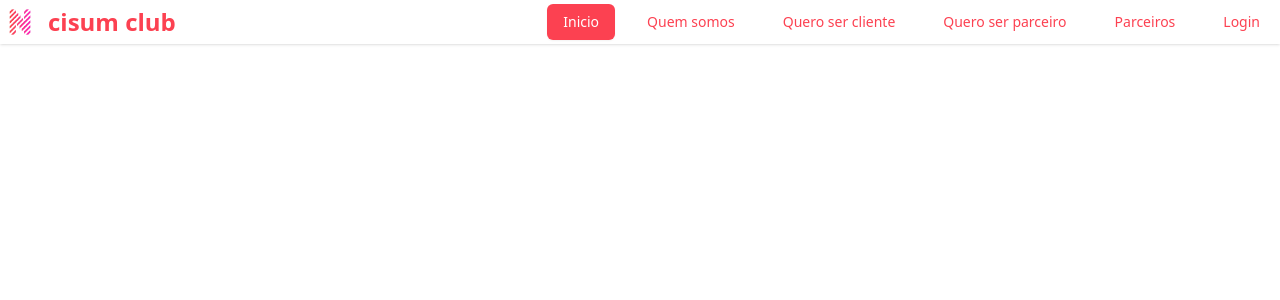
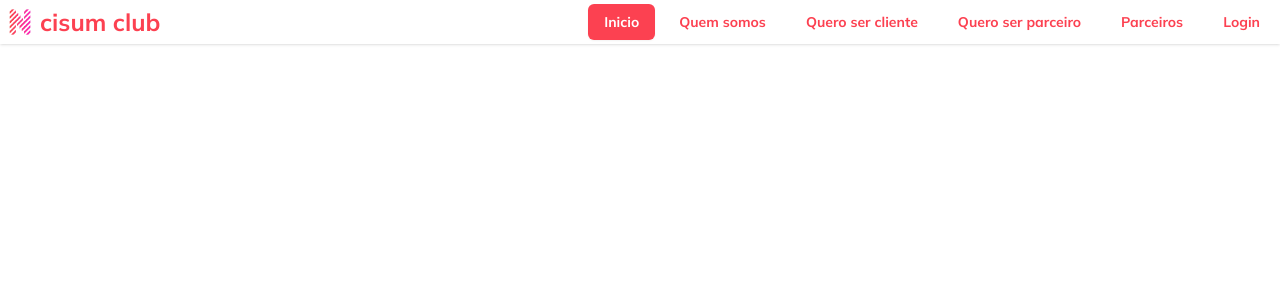
Before and after one commit to mateussf99/cisumclub, a React (Vite) app: page / in a window 1280 px wide. Shown: the top 300 px of the page. Built offline with nearby package versions, Linux system fonts and the light colour scheme.

Commit message:
ajustando o header

```diff
--- a/src/components/hearder/index.tsx
+++ b/src/components/hearder/index.tsx
@@ -43,11 +43,13 @@ function Index() {
 
   return (
     <div className="flex shadow justify-between items-center">
-      <div className="flex items-center gap-2">
+      <div className="flex items-center">
+        <Link to="/" className="flex items-center">
           <img className="h-10 w-10 object-contain" src={Logo} alt="" />
           <h1 className="font-bold text-2xl text-primary">cisum club</h1>
+        </Link>
       </div>
-        <div className="gap-4 p-1 flex items-center">
+        <div className="gap-2 p-1 flex items-center">
             {header}
         </div>
     </div>
--- a/src/components/ui/button.tsx
+++ b/src/components/ui/button.tsx
@@ -10,11 +10,11 @@ const buttonVariants = cva(
     variants: {
       variant: {
         default:
-          "bg-primary text-white shadow-xs hover:bg-primary/90",
+          "bg-primary font-bold text-white shadow-xs hover:bg-primary/90",
         destructive:
           "bg-destructive text-white shadow-xs hover:bg-destructive/90 focus-visible:ring-destructive/20 dark:focus-visible:ring-destructive/40 dark:bg-destructive/60",
         outline:
-          " text-primary bg-white hover:bg-primary hover:text-white ",
+          " text-primary font-bold bg-white hover:bg-primary hover:text-white ",
         secondary:
           "bg-secondary text-secondary-foreground shadow-xs hover:bg-secondary/80",
         ghost:
--- a/src/index.css
+++ b/src/index.css
@@ -1,6 +1,12 @@
+@import url('https://fonts.googleapis.com/css2?family=Mulish:wght@200..1000&display=swap');
 @import "tailwindcss";
 @import "tw-animate-css";
+
 
 @theme {
   --color-primary: #FC4151;
 }
+
+* {
+  font-family: "Mulish", sans-serif;
+}
```
Lines whose indentation alone changed are shown as unchanged.
